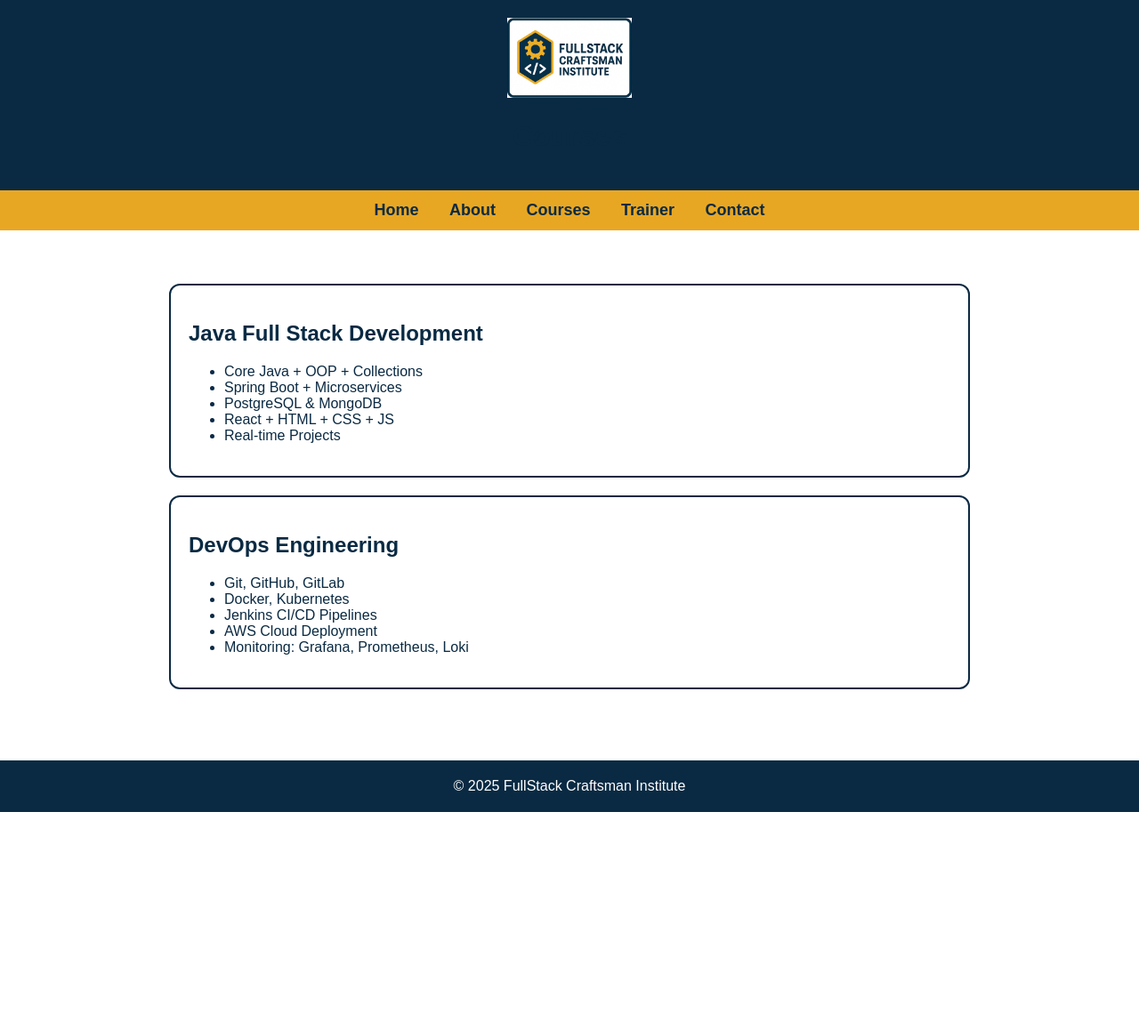
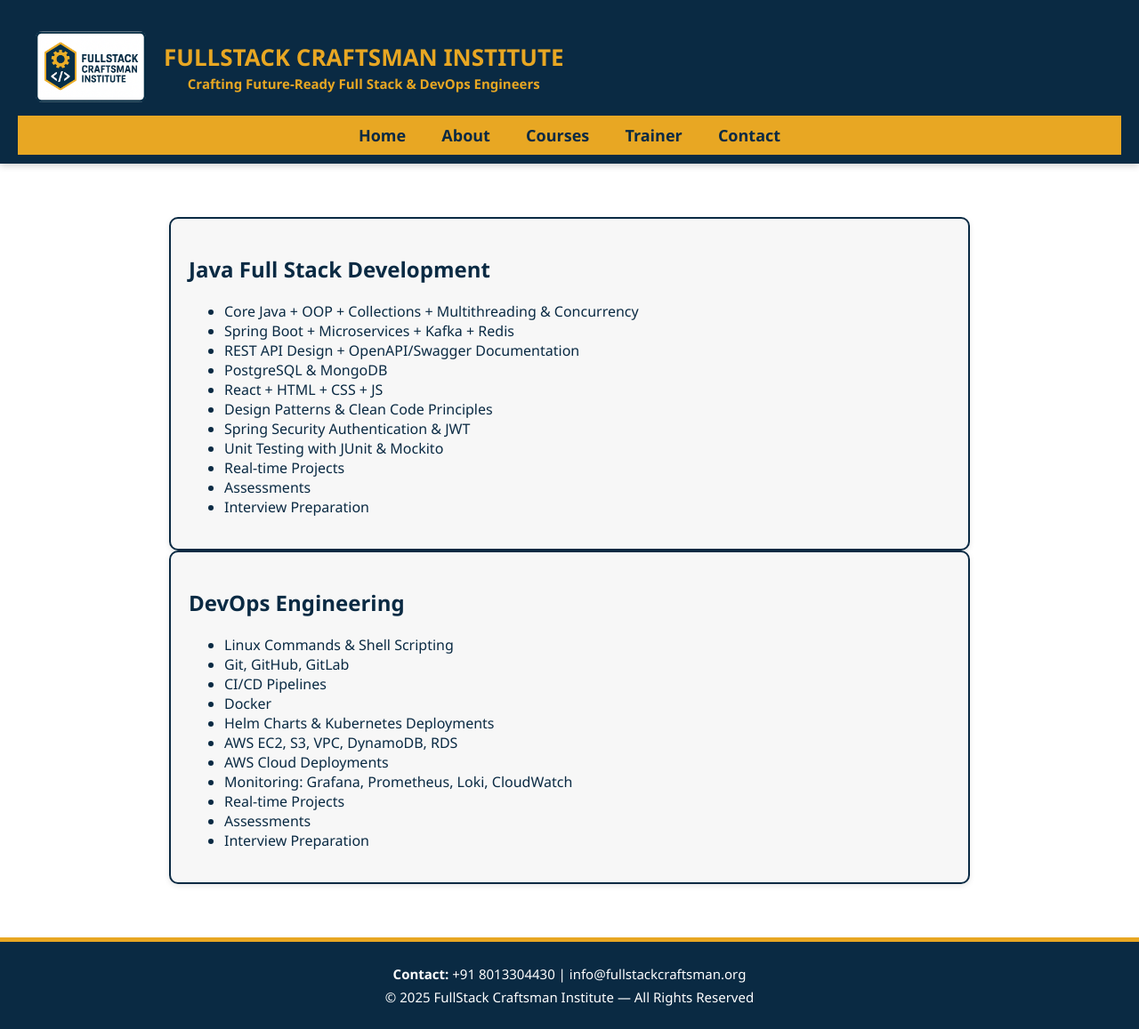
Before and after one commit to arameez/fullstackcraftsman-site, a plain HTML site: page courses.html in a window 1280 px wide. Shown: the whole page at 89% size. Before the commit the page ends 913 px from the top, so only its background shows below. Drawn offline with Linux system fonts and the light colour scheme.

Commit message:
Updates for the site

```diff
--- a/courses.html
+++ b/courses.html
@@ -1,53 +1,61 @@
 <!DOCTYPE html>
 <html>
 <head>
-    <title>Courses</title>
+    <title>FullStack Craftsman Institute</title>
     <link rel="stylesheet" href="assets/styles.css">
 </head>
 <body>
 
-<header>
-    <img src="assets/logo.png">
-    <h1>Courses</h1>
-</header>
-
-<nav>
-    <a href="index.html">Home</a>
-    <a href="about.html">About</a>
-    <a href="courses.html">Courses</a>
-    <a href="trainer.html">Trainer</a>
-    <a href="contact.html">Contact</a>
-</nav>
+<div id="header"></div>
 
 <div class="container">
 
     <div class="card">
         <h2>Java Full Stack Development</h2>
         <ul>
-            <li>Core Java + OOP + Collections</li>
-            <li>Spring Boot + Microservices</li>
+            <li>Core Java + OOP + Collections + Multithreading & Concurrency</li>
+            <li>Spring Boot + Microservices + Kafka + Redis</li>
+			<li>REST API Design + OpenAPI/Swagger Documentation</li>
             <li>PostgreSQL & MongoDB</li>
             <li>React + HTML + CSS + JS</li>
+			<li>Design Patterns & Clean Code Principles</li>
+			<li>Spring Security Authentication & JWT</li>
+			<li>Unit Testing with JUnit & Mockito</li>
             <li>Real-time Projects</li>
+			<li>Assessments</li>
+			<li>Interview Preparation</li>
         </ul>
     </div>
 
     <div class="card">
         <h2>DevOps Engineering</h2>
         <ul>
+		    <li>Linux Commands & Shell Scripting</li>
             <li>Git, GitHub, GitLab</li>
-            <li>Docker, Kubernetes</li>
-            <li>Jenkins CI/CD Pipelines</li>
-            <li>AWS Cloud Deployment</li>
-            <li>Monitoring: Grafana, Prometheus, Loki</li>
+			<li>CI/CD Pipelines</li>
+			<li>Docker</li>
+            <li>Helm Charts & Kubernetes Deployments</li>
+            <li>AWS EC2, S3, VPC, DynamoDB, RDS</li>
+			<li>AWS Cloud Deployments</li>
+            <li>Monitoring: Grafana, Prometheus, Loki, CloudWatch</li>
+			<li>Real-time Projects</li>
+			<li>Assessments</li>
+			<li>Interview Preparation</li>
         </ul>
     </div>
 
 </div>
 
-<footer>
-    © 2025 FullStack Craftsman Institute
-</footer>
+<div id="footer"></div>
+<script>
+    fetch("header.html")
+        .then(res => res.text())
+        .then(data => document.getElementById("header").innerHTML = data);
+
+    fetch("footer.html")
+        .then(res => res.text())
+        .then(data => document.getElementById("footer").innerHTML = data);
+</script>
 
 </body>
 </html>
```
Also changed, not shown: about.html (+27 -18 lines), contact.html (+13 -17 lines), index.html (+1 -1 lines), trainer.html (+33 -20 lines).
